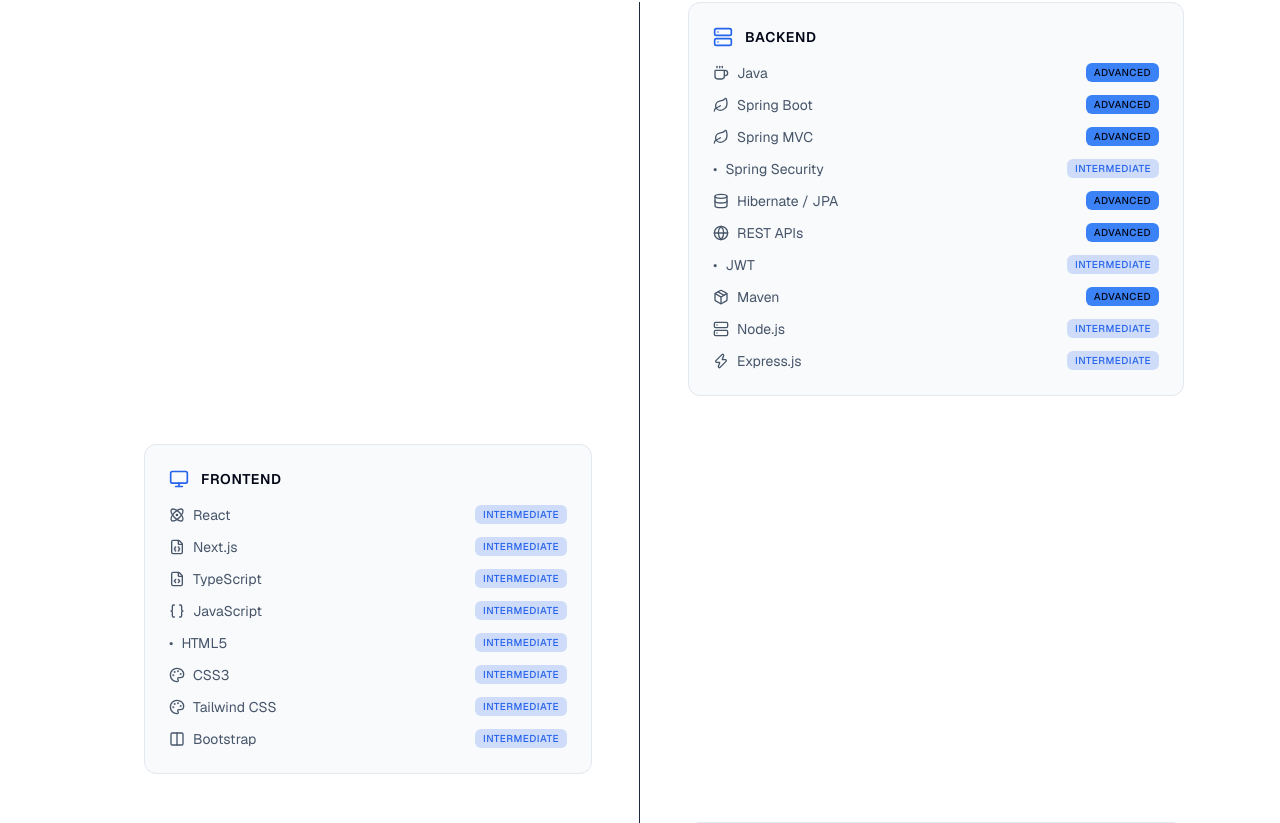
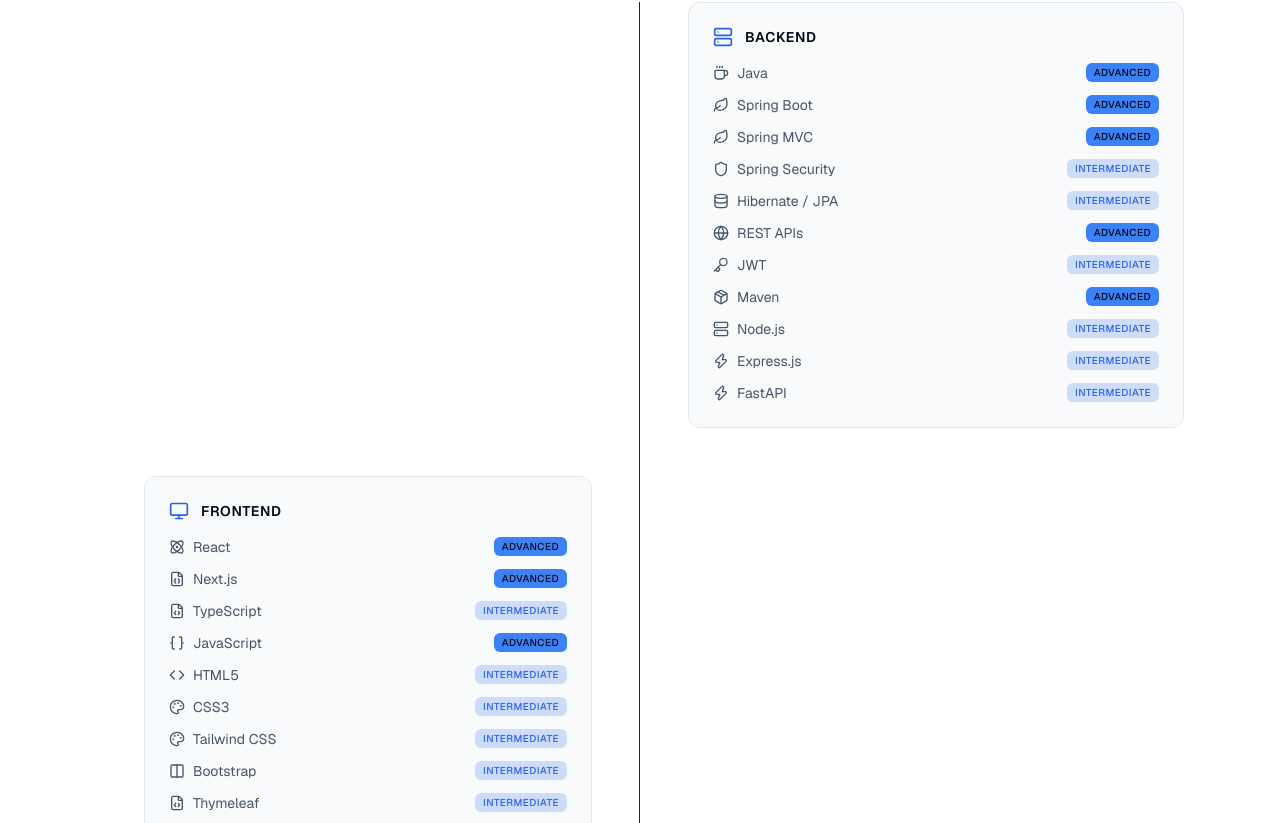
Before and after one commit to RamiroBogado/Mi-portfolio, a Next.js app: page / in a window 1280 px wide. Shown: the part 1957-2780 px from the top of the page. Built offline with nearby package versions, Linux system fonts and the light colour scheme; no server answers.

Commit message:
feat(tech-stack): expand to 48 technologies with levels and icons

```diff
--- a/src/data/index.ts
+++ b/src/data/index.ts
@@ -68,36 +68,44 @@
   { name: "Spring Boot", category: "Backend", level: "Advanced", iconName: "Leaf" },
   { name: "Spring MVC", category: "Backend", level: "Advanced", iconName: "Leaf" },
   { name: "Spring Security", category: "Backend", level: "Intermediate", iconName: "Shield" },
-  { name: "Hibernate / JPA", category: "Backend", level: "Advanced", iconName: "Database" },
+  { name: "Hibernate / JPA", category: "Backend", level: "Intermediate", iconName: "Database" },
   { name: "REST APIs", category: "Backend", level: "Advanced", iconName: "Globe" },
   { name: "JWT", category: "Backend", level: "Intermediate", iconName: "Key" },
   { name: "Maven", category: "Backend", level: "Advanced", iconName: "Package" },
   { name: "Node.js", category: "Backend", level: "Intermediate", iconName: "Server" },
   { name: "Express.js", category: "Backend", level: "Intermediate", iconName: "Zap" },
-  { name: "React", category: "Frontend", level: "Intermediate", iconName: "Atom" },
-  { name: "Next.js", category: "Frontend", level: "Intermediate", iconName: "FileJson" },
+  { name: "FastAPI", category: "Backend", level: "Intermediate", iconName: "Zap" },
+  { name: "React", category: "Frontend", level: "Advanced", iconName: "Atom" },
+  { name: "Next.js", category: "Frontend", level: "Advanced", iconName: "FileJson" },
   { name: "TypeScript", category: "Frontend", level: "Intermediate", iconName: "FileCode" },
-  { name: "JavaScript", category: "Frontend", level: "Intermediate", iconName: "Braces" },
+  { name: "JavaScript", category: "Frontend", level: "Advanced", iconName: "Braces" },
   { name: "HTML5", category: "Frontend", level: "Intermediate", iconName: "Code" },
   { name: "CSS3", category: "Frontend", level: "Intermediate", iconName: "Palette" },
   { name: "Tailwind CSS", category: "Frontend", level: "Intermediate", iconName: "Palette" },
   { name: "Bootstrap", category: "Frontend", level: "Intermediate", iconName: "Columns2" },
+  { name: "Thymeleaf", category: "Frontend", level: "Intermediate", iconName: "FileCode" },
+  { name: "Kotlin / Android", category: "Frontend", level: "Intermediate", iconName: "Code" },
+  { name: "Vite", category: "Frontend", level: "Intermediate", iconName: "Zap" },
+  { name: "Recharts", category: "Frontend", level: "Intermediate", iconName: "FileSpreadsheet" },
+  { name: "shadcn/ui", category: "Frontend", level: "Learning", iconName: "Palette" },
   { name: "MySQL", category: "Database", level: "Advanced", iconName: "Database" },
   { name: "SQL", category: "Database", level: "Advanced", iconName: "FileSpreadsheet" },
   { name: "MongoDB", category: "Database", level: "Intermediate", iconName: "Database" },
   { name: "ChromaDB", category: "Database", level: "Intermediate", iconName: "Database" },
   { name: "Pinecone", category: "Database", level: "Intermediate", iconName: "Database" },
-  { name: "MCP Protocol", category: "AI", level: "Intermediate", iconName: "Plug" },
+  { name: "SQLite", category: "Database", level: "Advanced", iconName: "Database" },
+  { name: "MCP Protocol", category: "AI", level: "Advanced", iconName: "Plug" },
   { name: "LangGraph", category: "AI", level: "Intermediate", iconName: "GitBranch" },
   { name: "RAG Systems", category: "AI", level: "Intermediate", iconName: "BookOpen" },
-  { name: "LLMs", category: "AI", level: "Intermediate", iconName: "Sparkles" },
+  { name: "LLMs", category: "AI", level: "Advanced", iconName: "Sparkles" },
   { name: "Ollama", category: "AI", level: "Intermediate", iconName: "Cpu" },
-  { name: "AI-Ops", category: "AI", level: "Learning", iconName: "Cpu" },
-  { name: "Context Engineering", category: "AI", level: "Learning", iconName: "Puzzle" },
+  { name: "AI-Ops", category: "AI", level: "Intermediate", iconName: "Cpu" },
+  { name: "Context Engineering", category: "AI", level: "Advanced", iconName: "Puzzle" },
   { name: "Docker", category: "DevOps", level: "Intermediate", iconName: "Box" },
   { name: "CI/CD", category: "DevOps", level: "Intermediate", iconName: "RefreshCw" },
   { name: "Linux", category: "DevOps", level: "Advanced", iconName: "Terminal" },
   { name: "Bash", category: "DevOps", level: "Intermediate", iconName: "Terminal" },
+  { name: "Vercel", category: "DevOps", level: "Intermediate", iconName: "Globe" },
   { name: "Git", category: "Tools", level: "Advanced", iconName: "GitBranch" },
   { name: "GitHub", category: "Tools", level: "Advanced", iconName: "GitFork" },
   { name: "Postman", category: "Tools", level: "Advanced", iconName: "Send" },
```
Also changed, not shown: src/components/sections/tech-stack.tsx (+16 -0 lines).
